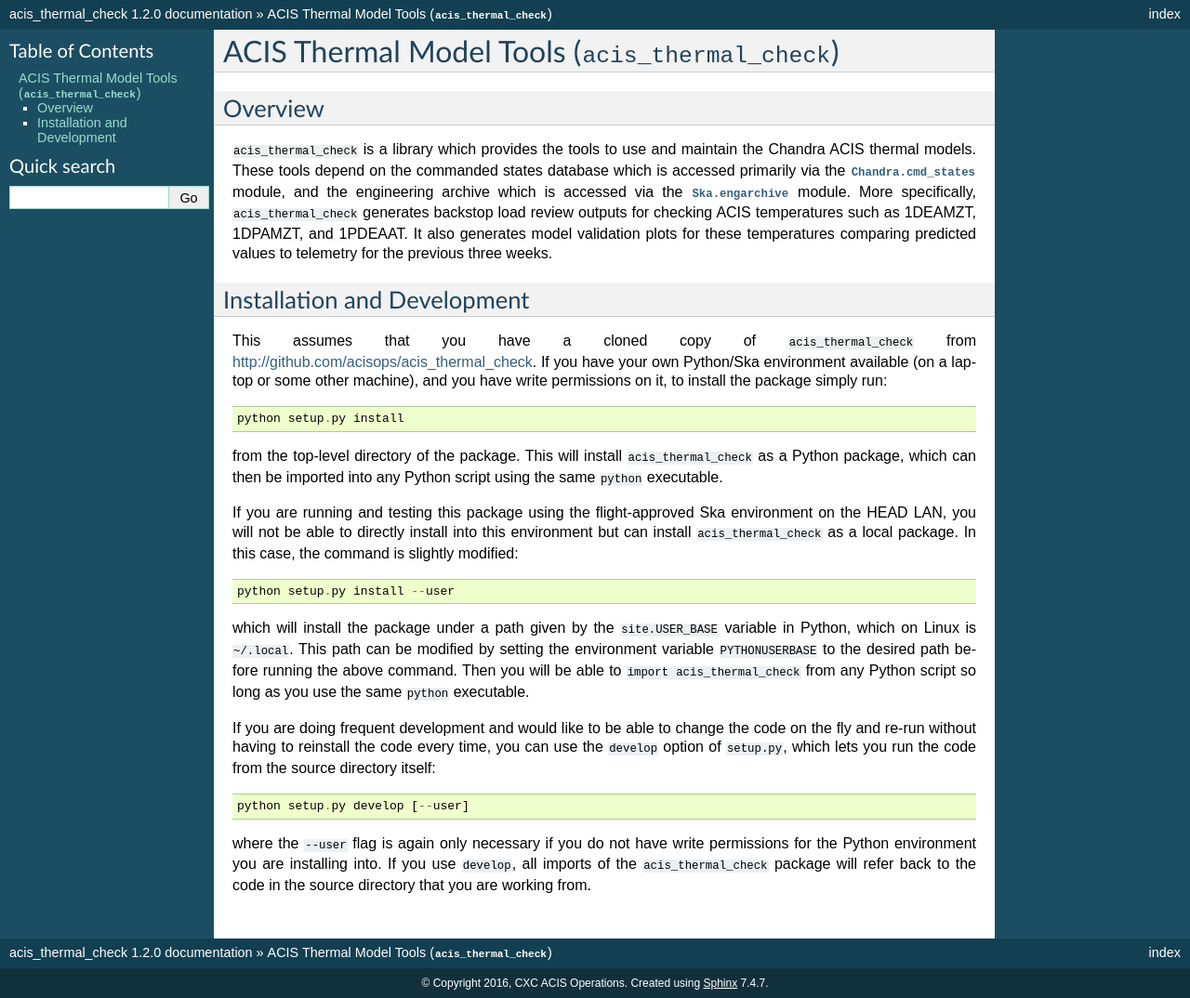
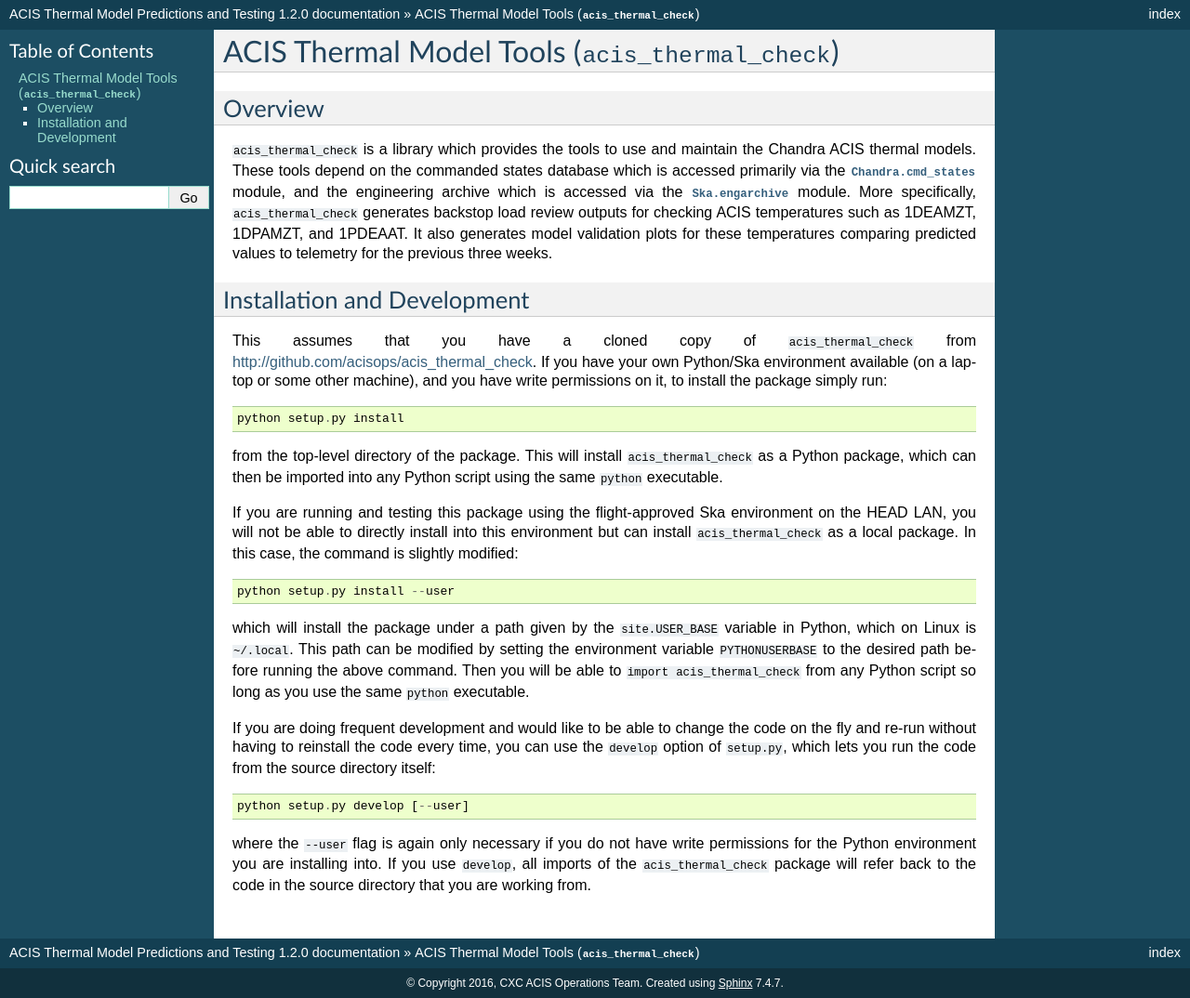
Before and after one commit to sot/acis_thermal_check, a Sphinx documentation site: the page built from doc/index.rst, in a window 1280 px wide. Shown: the whole page at 93% size. Built offline with Sphinx 7.4.7, drawn with Linux system fonts in a browser that asks for light colours.

Commit message:
Give this a nicer name

```diff
--- a/doc/conf.py
+++ b/doc/conf.py
@@ -38,8 +38,8 @@ source_suffix = '.rst'
 master_doc = 'index'
 
 # General information about the project.
-project = u'acis_thermal_check'
-copyright = u'2016, CXC ACIS Operations'
+project = u'ACIS Thermal Model Predictions and Testing'
+copyright = u'2016, CXC ACIS Operations Team'
 
 # The version info for the project you're documenting, acts as replacement for
 # |version| and |release|, also used in various other places throughout the
```
